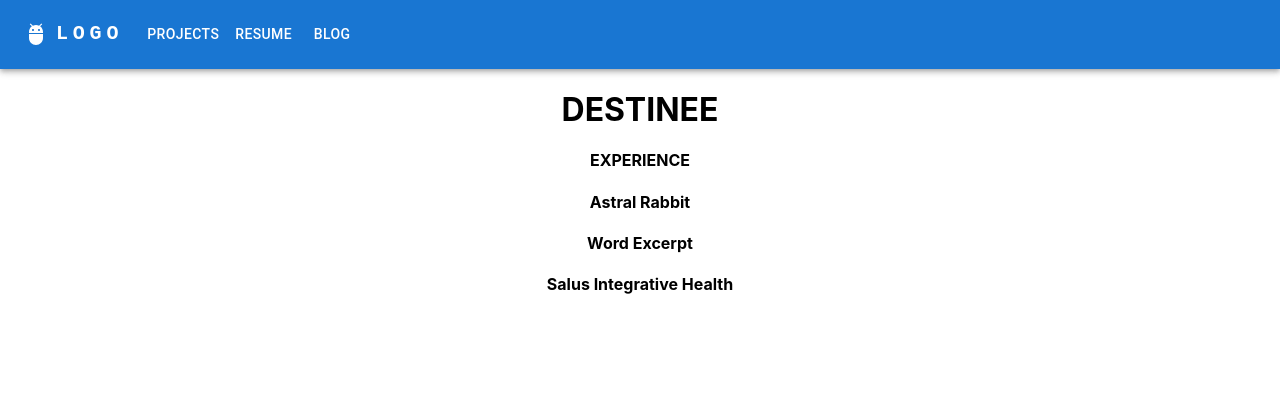
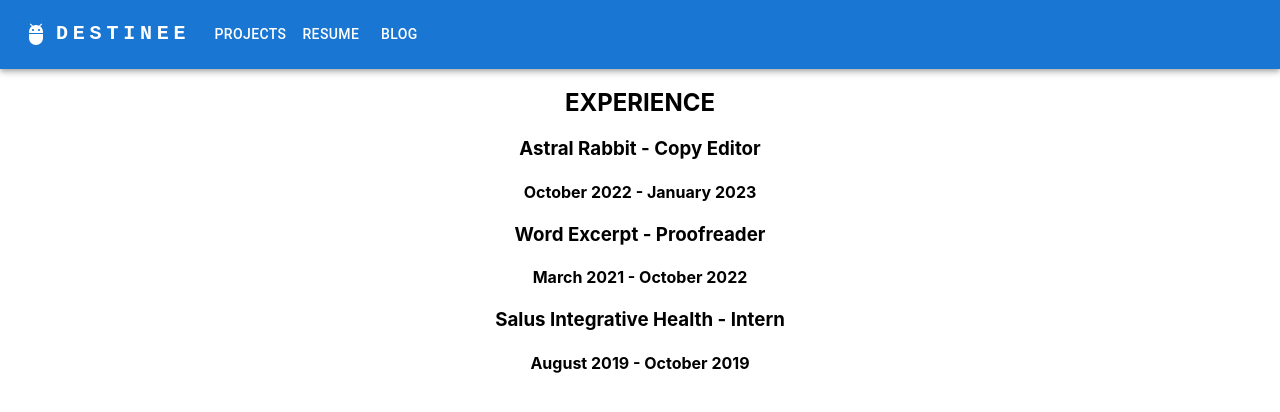
Before and after one commit to lokyen/lokyen.github.io, a React (Create React App) app in the folder my-site/: page /Resume in a window 1280 px wide. Shown: the top 412 px of the page. Built offline with nearby package versions, Linux system fonts and the light colour scheme.

Commit message:
Added dates and removed logo

```diff
--- a/my-site/src/components/Nav.js
+++ b/my-site/src/components/Nav.js
@@ -51,7 +51,7 @@
               textDecoration: 'none',
             }}
           >
-            LOGO
+            DESTINEE
           </Typography>
 
           <Box sx={{ flexGrow: 1, display: { xs: 'flex', md: 'none' } }}>
--- a/my-site/src/components/Resume.js
+++ b/my-site/src/components/Resume.js
@@ -1,16 +1,16 @@
 import React from "react";
+
 
 const Resume = () => {
     return <div className="App">
-    <h1> DESTINEE </h1>
 
-    <h4 class="title">EXPERIENCE</h4>
-    <h4 class="company">Astral Rabbit</h4>
-
-    <h4 class="company">Word Excerpt</h4>
-
-    <h4 class="company">Salus Integrative Health</h4>
-
+    <h2 class="title">EXPERIENCE</h2>
+    <h3 class="company">Astral Rabbit - Copy Editor</h3>
+    <h4>October 2022 - January 2023</h4>
+    <h3 class="company">Word Excerpt - Proofreader</h3>
+    <h4>March 2021 - October 2022</h4>
+    <h3 class="company">Salus Integrative Health - Intern</h3>
+    <h4>August 2019 - October 2019</h4>
 
     </div>
 };
```
